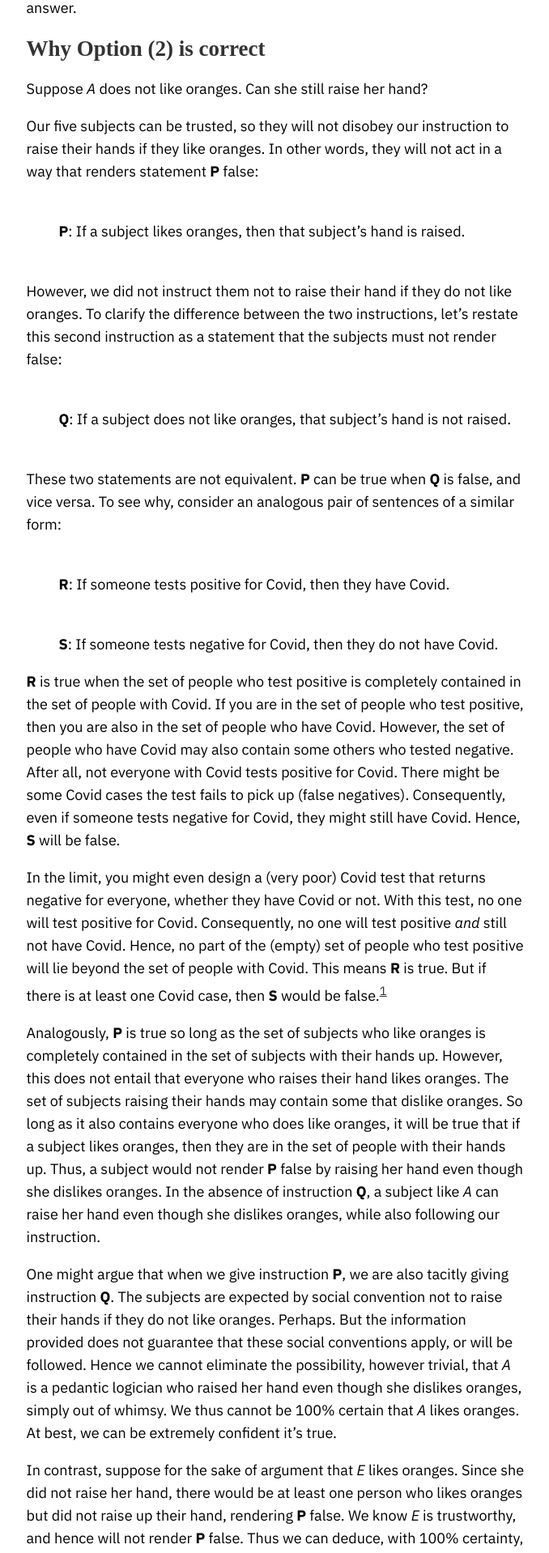
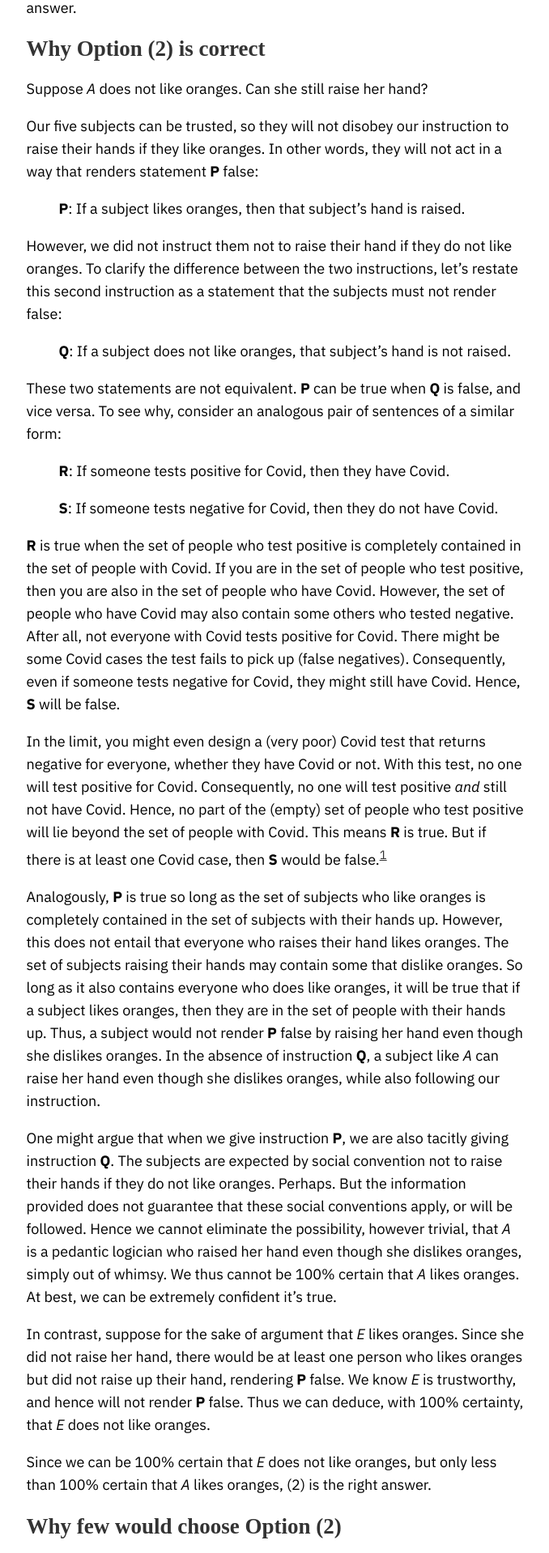
Before and after one commit to GWDZ-true/gwdz-site, a Jekyll site: the page built from _posts/2022-08-23-understanding-conditionals.md, in a window 1280 px wide. Shown: the part 893-2811 px from the top of the page at 81% size, without its empty margins (300-978 px from the left). Built offline with Jekyll 4.4.1, drawn with Linux system fonts in a browser that asks for light colours; some web fonts are replaced.

Commit message:
Update 2022-08-23-understanding-conditionals.md

```diff
--- a/_posts/2022-08-23-understanding-conditionals.md
+++ b/_posts/2022-08-23-understanding-conditionals.md
@@ -29,18 +29,16 @@ Suppose *A* does not like oranges. Can she still raise her hand?
 
 Our five subjects can be trusted, so they will not disobey our instruction to raise their hands if they like oranges. In other words, they will not act in a way that renders statement **P** false:
 
-: <br /> **P**: If a subject likes oranges, then that subject's hand is raised.
+: **P**: If a subject likes oranges, then that subject's hand is raised.
 
-<br />
 However, we did not instruct them not to raise their hand if they do not like oranges. To clarify the difference between the two instructions, let's restate this second instruction as a statement that the subjects must not render false:
 
-: <br /> **Q**: If a subject does not like oranges, that subject's hand is not raised.
+: **Q**: If a subject does not like oranges, that subject's hand is not raised.
 
-<br />
 These two statements are not equivalent. **P** can be true when **Q** is false, and vice versa. To see why, consider an analogous pair of sentences of a similar form:
 
-: <br /> **R**: If someone tests positive for Covid, then they have Covid.
-: <br /> **S**: If someone tests negative for Covid, then they do not have Covid.
+: **R**: If someone tests positive for Covid, then they have Covid.
+: **S**: If someone tests negative for Covid, then they do not have Covid.
 
 **R** is true when the set of people who test positive is completely contained in the set of people with Covid. If you are in the set of people who test positive, then you are also in the set of people who have Covid. However, the set of people who have Covid may also contain some others who tested negative. After all, not everyone with Covid tests positive for Covid. There might be some Covid cases the test fails to pick up (false negatives). Consequently, even if someone tests negative for Covid, they might still have Covid. Hence, **S** will be false.
 
```
